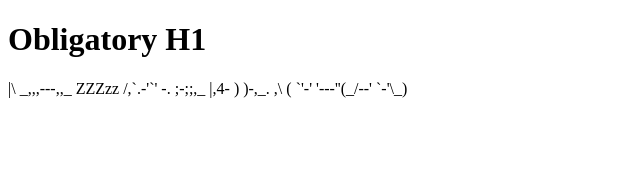
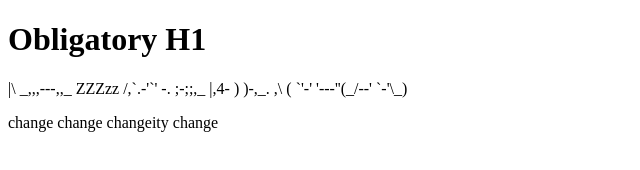
Before and after one commit to charissawersen/version-control, a plain HTML site: page index.html in a window 1280 px wide. Shown: the whole page, without its empty margins (0-640 px from the left). Drawn offline with Linux system fonts and the light colour scheme.

Commit message:
more changes

```diff
--- a/index.html
+++ b/index.html
@@ -11,5 +11,7 @@
         ZZZzz /,`.-'`'    -.  ;-;;,_
              |,4-  ) )-,_. ,\ (  `'-'
             '---''(_/--'  `-'\_)  </p>
+
+            <p>change change changeity change</p>
 </body>
 </html>
```
